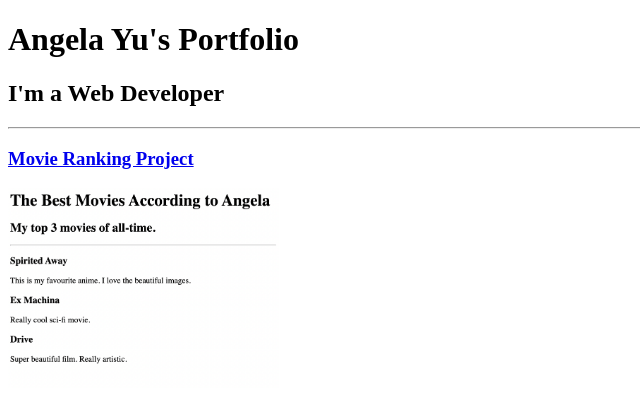
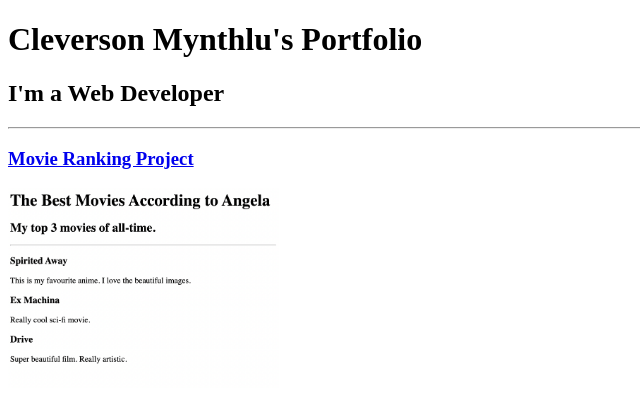
Before and after one commit to amk026/html-portfolio, a plain HTML site: page solution.html in a window 1280 px wide. Shown: the top 408 px of the page, without its empty margins (0-640 px from the left). Drawn offline with Linux system fonts and the light colour scheme.

Commit message:
Update solution.html

```diff
--- a/solution.html
+++ b/solution.html
@@ -3,11 +3,11 @@
 
 <head>
   <meta charset="UTF-8">
-  <title>Angela's Portfolio</title>
+  <title>Cleverson's Portfolio</title>
 </head>
 
 <body>
-  <h1>Angela Yu's Portfolio</h1>
+  <h1>Cleverson Mynthlu's Portfolio</h1>
   <h2>I'm a Web Developer</h2>
   <hr />
   <h3><a href="./public/movie-ranking.html">Movie Ranking Project</a></h3>
```
